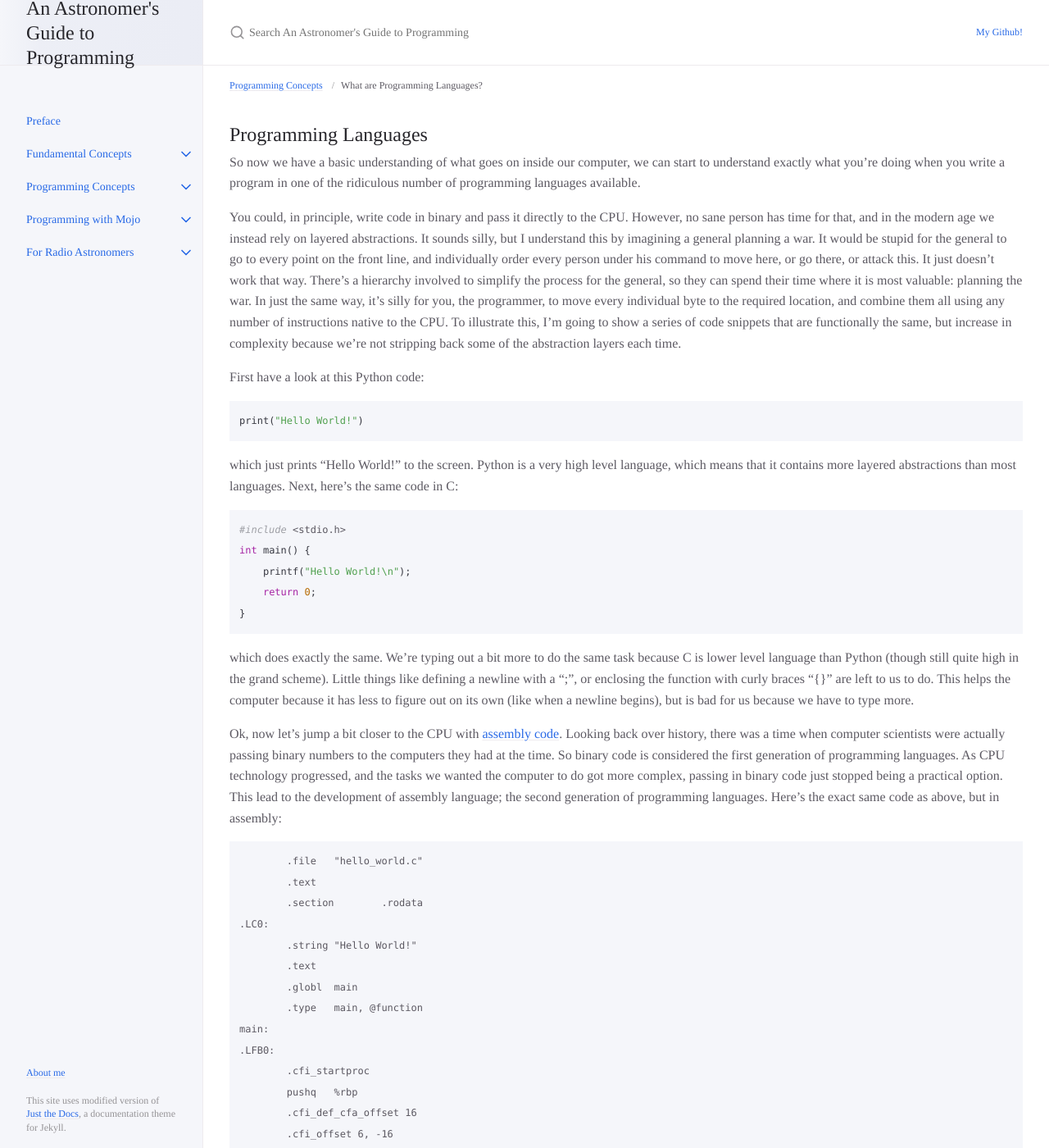
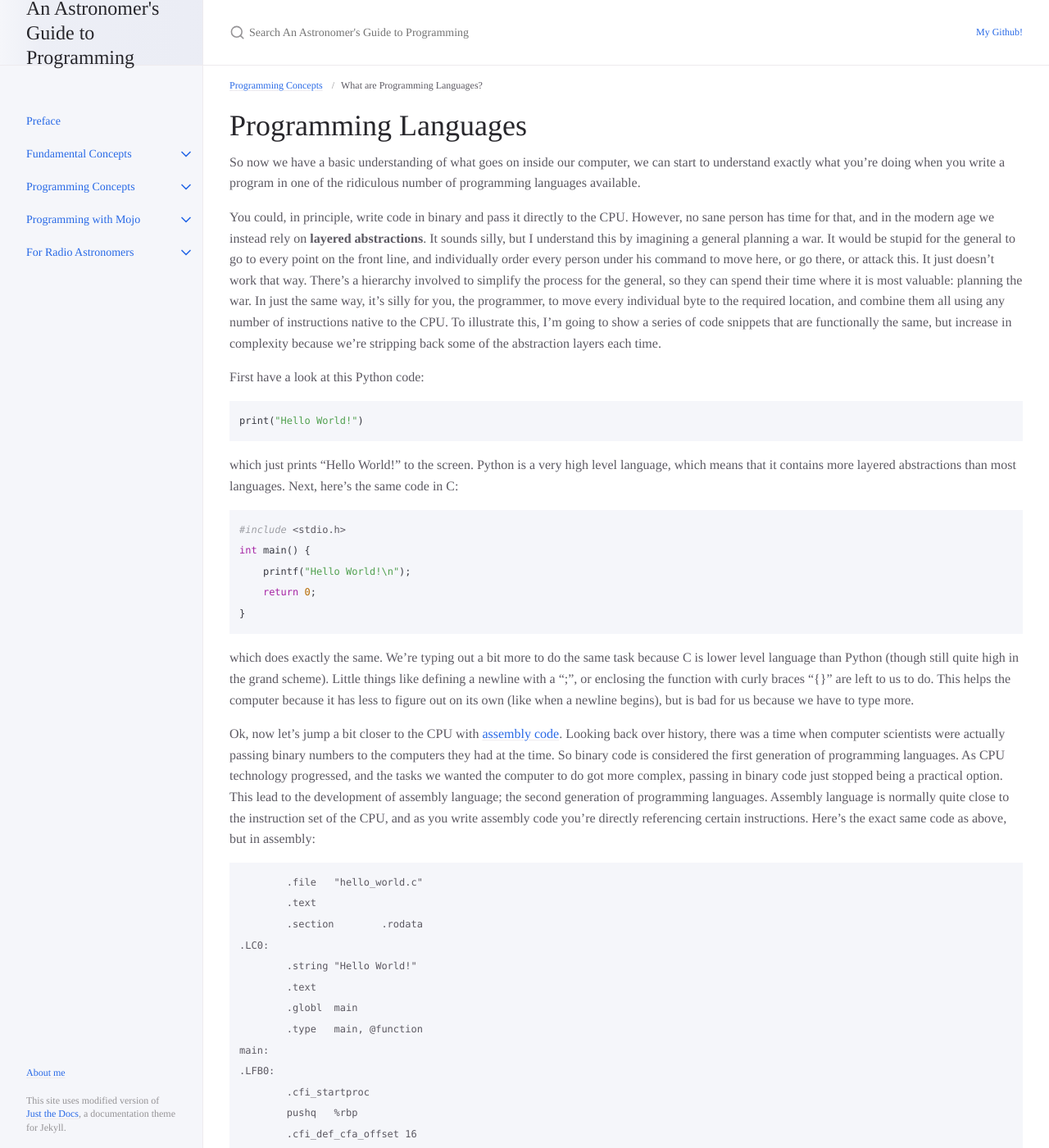
Before and after one commit to JakeEBrooks/JakeEBrooks.github.io, a Jekyll site: the page built from docs/programming_concepts/what_are_programming_languages.md, in a window 1280 px wide and 1400 px high. Shown: the whole window at 82% size. Built offline with Jekyll 4.4.1, drawn with Linux system fonts in a browser that asks for light colours; cached includes are drawn as plain includes; some of the changed text lies outside the part shown.

````diff
--- a/docs/programming_concepts/what_are_programming_languages.md
+++ b/docs/programming_concepts/what_are_programming_languages.md
@@ -6,10 +6,10 @@ parent: Programming Concepts
 nav_order: 1
 ---
 
-## Programming Languages
+# Programming Languages
 So now we have a basic understanding of what goes on inside our computer, we can start to understand exactly what you're doing when you write a program in one of the ridiculous number of programming languages available.
 
-You could, in principle, write code in binary and pass it directly to the CPU. However, no sane person has time for that, and in the modern age we instead rely on layered abstractions. It sounds silly, but I understand this by imagining a general planning a war. It would be stupid for the general to go to every point on the front line, and individually order every person under his command to move here, or go there, or attack this. It just doesn't work that way. There's a hierarchy involved to simplify the process for the general, so they can spend their time where it is most valuable: planning the war. In just the same way, it's silly for you, the programmer, to move every individual byte to the required location, and combine them all using any number of instructions native to the CPU. To illustrate this, I'm going to show a series of code snippets that are functionally the same, but increase in complexity because we're not stripping back some of the abstraction layers each time.
+You could, in principle, write code in binary and pass it directly to the CPU. However, no sane person has time for that, and in the modern age we instead rely on __layered abstractions__. It sounds silly, but I understand this by imagining a general planning a war. It would be stupid for the general to go to every point on the front line, and individually order every person under his command to move here, or go there, or attack this. It just doesn't work that way. There's a hierarchy involved to simplify the process for the general, so they can spend their time where it is most valuable: planning the war. In just the same way, it's silly for you, the programmer, to move every individual byte to the required location, and combine them all using any number of instructions native to the CPU. To illustrate this, I'm going to show a series of code snippets that are functionally the same, but increase in complexity because we're stripping back some of the abstraction layers each time.
 
 First have a look at this Python code:
 
@@ -29,7 +29,7 @@ int main() {
 
 which does exactly the same. We're typing out a bit more to do the same task because C is lower level language than Python (though still quite high in the grand scheme). Little things like defining a newline with a ";", or enclosing the function with curly braces "{}" are left to us to do. This helps the computer because it has less to figure out on its own (like when a newline begins), but is bad for us because we have to type more.
 
-Ok, now let's jump a bit closer to the CPU with [assembly code](https://en.wikipedia.org/wiki/Assembly_language). Looking back over history, there was a time when computer scientists were actually passing binary numbers to the computers they had at the time. So binary code is considered the first generation of programming languages. As CPU technology progressed, and the tasks we wanted the computer to do got more complex, passing in binary code just stopped being a practical option. This lead to the development of assembly language; the second generation of programming languages. Here's the exact same code as above, but in assembly:
+Ok, now let's jump a bit closer to the CPU with [assembly code](https://en.wikipedia.org/wiki/Assembly_language). Looking back over history, there was a time when computer scientists were actually passing binary numbers to the computers they had at the time. So binary code is considered the first generation of programming languages. As CPU technology progressed, and the tasks we wanted the computer to do got more complex, passing in binary code just stopped being a practical option. This lead to the development of assembly language; the second generation of programming languages. Assembly language is normally quite close to the instruction set of the CPU, and as you write assembly code you're directly referencing certain instructions. Here's the exact same code as above, but in assembly:
 
 ```
 	.file	"hello_world.c"
@@ -63,6 +63,6 @@ main:
 
 That's a lot more code! But it is much simpler and far more readable than the long string of `1`s and `0`s that it is representing.
 
-Now look at the initial Python code we started with, which belongs to the third generation of programming languages. The difference in length and complexity is *exactly* why we're able to do so much more with programming languages, and computers in general, today. It demonstrates what I mean by *layered abstraction*.
+Now look at the initial Python code we started with, which belongs to the third generation of programming languages. The difference in length and complexity is _exactly_ why we're able to do so much more with programming languages, and computers in general, today. It demonstrates what I mean by __layered abstraction__. As programming languages develop, more and more gets delegated to the computer to figure out to make it easier for the human; the challenge is to do this with minimal loss in execution speed.
 
-Don't worry about understanding what is actually going on with the code, but just pay attention to the reduction in size and complexity you get from layered abstractions. This is what allows you, the programmer, to make the best use of your time. Exactly how a programming language makes these abstractions to reduce the amount of code __you__ need to write is one of its key distinguishing features.
+Don't worry about understanding what is actually going on with the code, especially the assembly code, but just pay attention to the reduction in size and complexity you get from layered abstractions. This is what allows you, the programmer, to make the best use of your time. Exactly how a programming language makes these abstractions to reduce the amount of code __you__ need to write is one of its key distinguishing features.
````
Also changed, not shown: docs/fundamental_concepts/operating_systems.md (added, +12 -0 lines), docs/fundamental_concepts/the_structure_of_your_computer.md (+4 -4 lines), docs/programming_concepts/universal_principles.md (+3 -3 lines).
